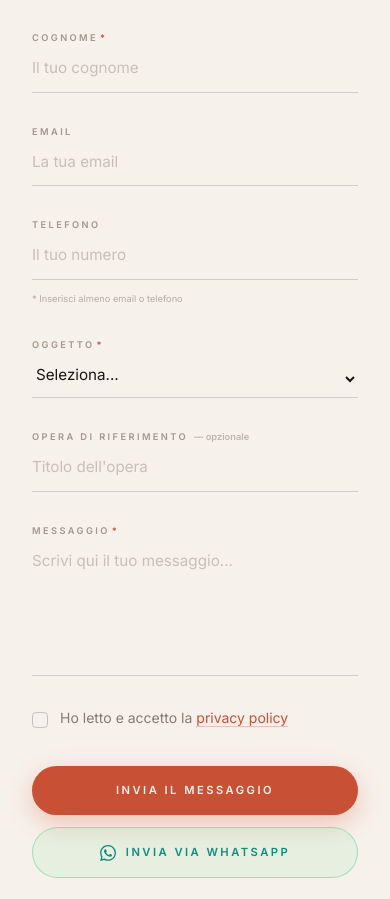
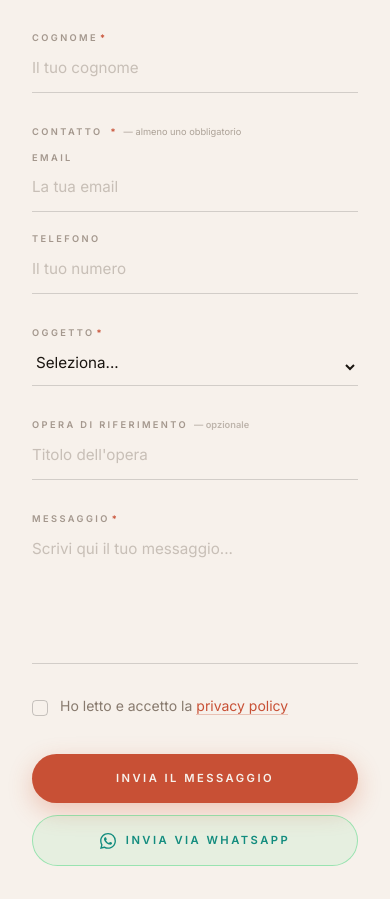
Before and after one commit to nichestudio-Agency/Salvo_moncada_WebSite, a Next.js app: page /contatti in a window 390 px wide. Shown: the part 1180-2079 px from the top of the page. Built offline with nearby package versions, Linux system fonts and the light colour scheme.

Commit message:
Form contatti: rimuovi lunghezza minima, evidenzia contatto obbligatorio
Co-Authored-By: Claude Sonnet 4.6 <noreply@anthropic.com>

```diff
--- a/components/contatti/ContactForm.tsx
+++ b/components/contatti/ContactForm.tsx
@@ -7,17 +7,17 @@ import { z } from 'zod'
 import { motion, AnimatePresence } from 'framer-motion'
 
 const schema = z.object({
-  nome:      z.string().min(2, 'Inserisci almeno 2 caratteri'),
-  cognome:   z.string().min(2, 'Inserisci almeno 2 caratteri'),
+  nome:      z.string().min(1, 'Campo obbligatorio'),
+  cognome:   z.string().min(1, 'Campo obbligatorio'),
   email:     z.string().optional().or(z.literal('')),
   telefono:  z.string().optional().or(z.literal('')),
   oggetto:   z.string().min(1, 'Seleziona un oggetto'),
   opera:     z.string().optional(),
-  messaggio: z.string().min(20, 'Il messaggio deve essere di almeno 20 caratteri'),
+  messaggio: z.string().min(1, 'Campo obbligatorio'),
   privacy:   z.literal(true, { error: 'Accetta la privacy per continuare' }),
 }).refine(
   (d) => (d.email && d.email.length > 0) || (d.telefono && d.telefono.length > 0),
-  { message: 'Inserisci almeno email o numero di telefono', path: ['email'] }
+  { message: 'Inserisci almeno email o numero di telefono', path: ['_contactRequired'] }
 ).refine(
   (d) => !d.email || d.email.length === 0 || /^[^\s@]+@[^\s@]+\.[^\s@]+$/.test(d.email),
   { message: 'Email non valida', path: ['email'] }
@@ -161,11 +161,16 @@ export default function ContactForm() {
       </div>
 
       {/* Email + Telefono (almeno uno) */}
-      <div className="grid grid-cols-1 gap-8 sm:grid-cols-2">
-        <Field
-          label="Email"
-          error={errors.email?.message}
-        >
+      <div className="flex flex-col gap-3">
+        <div className="flex items-center gap-2">
+          <p className="font-sans text-[0.58rem] font-semibold uppercase tracking-[0.26em] text-charcoal/45">
+            Contatto
+          </p>
+          <span className="text-coral text-[0.58rem] font-semibold">*</span>
+          <span className="font-sans text-[0.58rem] text-charcoal/40">— almeno uno obbligatorio</span>
+        </div>
+        <div className="grid grid-cols-1 gap-5 sm:grid-cols-2">
+          <Field label="Email" error={errors.email?.message}>
             <input
               id="email" type="email" placeholder="La tua email"
               {...register('email')}
@@ -180,9 +185,16 @@ export default function ContactForm() {
             />
           </Field>
         </div>
-      <p className="font-sans text-[0.58rem] text-charcoal/35 -mt-5">
-        * Inserisci almeno email o telefono
-      </p>
+        {(errors as Record<string, { message?: string }>)._contactRequired && (
+          <motion.p
+            initial={{ opacity: 0, y: -4 }}
+            animate={{ opacity: 1, y: 0 }}
+            className="font-sans text-[0.65rem] text-rose-500"
+          >
+            {(errors as Record<string, { message?: string }>)._contactRequired.message}
+          </motion.p>
+        )}
+      </div>
 
       {/* Oggetto */}
       <Field label="Oggetto" required error={errors.oggetto?.message}>
```
Lines whose indentation alone changed are shown as unchanged.
